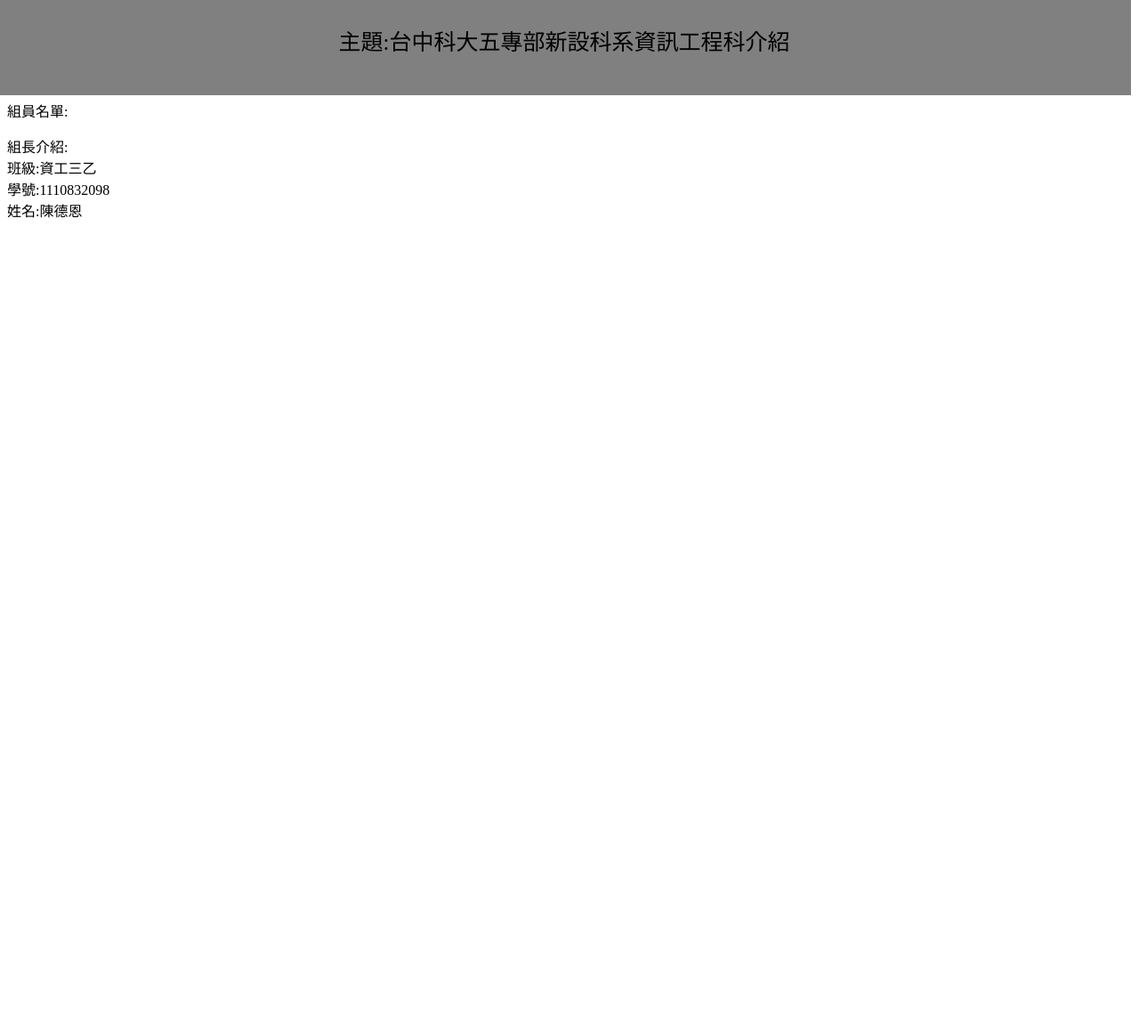
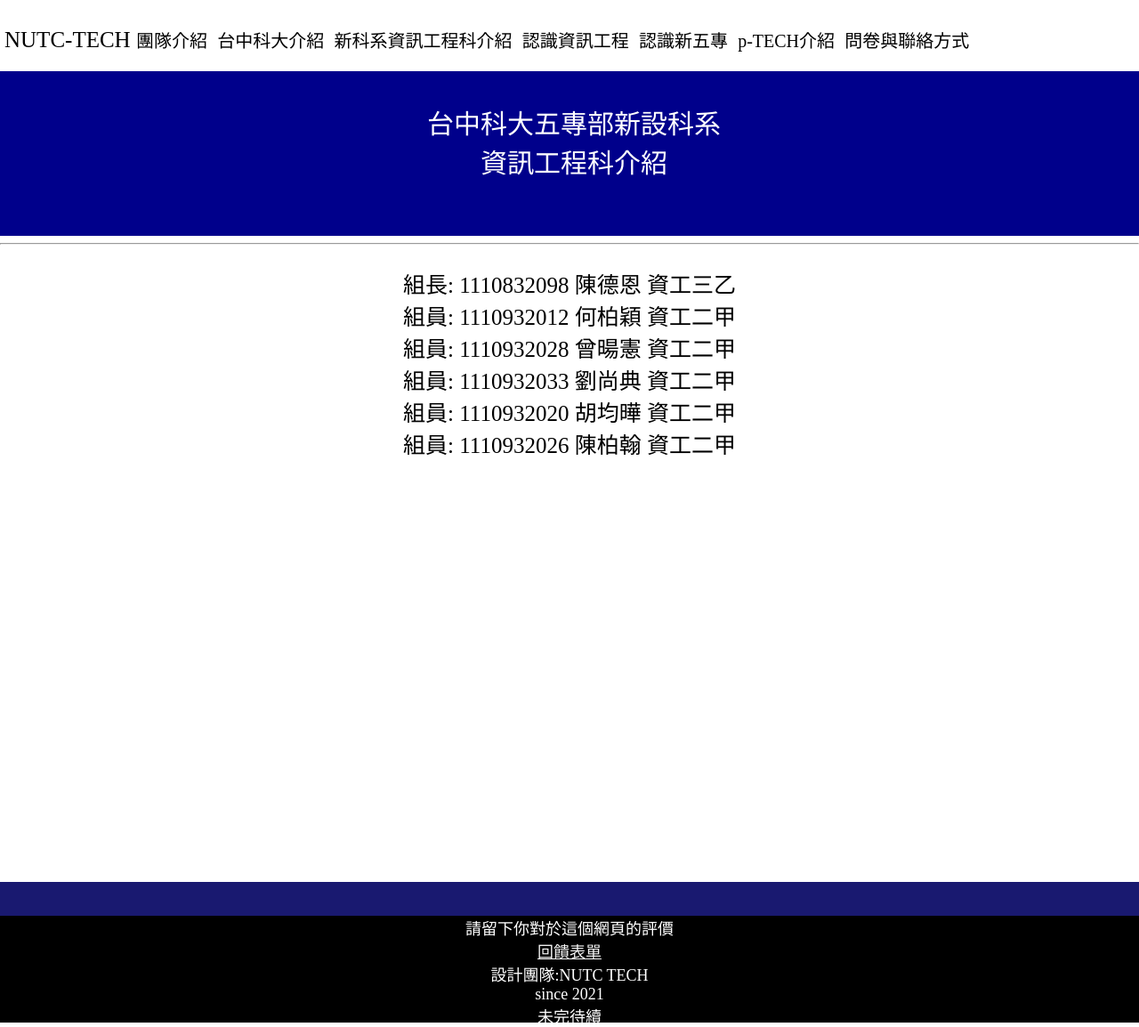
Before and after one commit to nutccsieandy/NUTC-TECH, a plain HTML site: page 程式語言報告.html in a window 1280 px wide. Shown: the whole page at 89% size. Before the commit the page ends 800 px from the top, so only its background shows below. Drawn offline with Linux system fonts and the light colour scheme.

Commit message:
Update 程式語言報告.html

```diff
--- a/程式語言報告.html
+++ b/程式語言報告.html
@@ -1,39 +1,221 @@
 <!DOCTYPE html>
-<html lang="en">
+<!DOCTYPE html>
+<html>
 <head>
-	<meta charset="UTF-8">
+	<meta charset="utf-8">
 	<meta name="viewport" content="width=device-width, initial-scale=1.0">
-	<title>程式語言網頁作業</title>
-</head>
+	<title>首頁</title>
 	<style>
-	.d0{
+
+		.a1{
+			font-size: 20px;
+			font-style: bold;
+			color: black;
+			text-align: center;
+		}
+		.a2{
+			font-size: 20px;
+			font-style: bold;
+			color: black;
+			text-align: center;
+		}
+		.a3{
+			font-size: 20px;
+			font-style: bold;
+			color: black;
+		}
+		.a4{
+			font-size: 20px;
+			font-style: bold;
+			color: black;
+		}
+		.div1{
+			height: 175px;
 			width: 100%;
-		height:100px;
+			position: relative 0px;
+			background-color: 	#00008B;
 			padding: 5px;
-		margin: -11px;
-		background-color:gray;
 		}
-	.p0{
+		.divstart{
+			width:100%;
+			height: 70px;
+			background-color: white;
+			padding: 5px;
+			margin: 0px;
+		}
+		.p1{
+		font-style: bold;
+		font-size: 25px;
+		text-align: middle;
+		color: black;
+		}
+		.p2{
+		font-style: bold;
+		font-size: 30px;
+		text-align: center;
+		color: white;
+		}
+		body{
+			background-size:cover;
+			margin: 0px;
+		}
+		.div2{
+			width: 100%;
+			height: 80px;
+			background-color:#191970;
+		}
+		.r1{
+			font-style: bold;
+			font-size: 18px;
+			text-align: center;
+			color: whitesmoke;
+		}
+		.p3{
+			font-style: bold;
+			font-size: 18px;
+			text-align: center;
+			color: white;
+		}
+		.div3{
+			width:100%;
+			height: 120px;
+			background-color: black;
+			position: relative top;
+			 margin-top: -60px;
+
+		}
+		.p4{
+			font-size: 18px;
+			font-style: bold;
+			color: white;
+			text-align: center;
+		}
+		.pg{
 			font-style: bold;
 			font-size: 25px;
 			text-align: center;
-		font-color:#000;
+			color: black;
+		}
+		.c1{
+			font-size: 20px;
+			font-style: bold;
+			color: black;
+			text-align: middle;
+			text-decoration:none;
+		}
+		.c2{
+			font-size: 20px;
+			font-style: bold;
+			color: black;
+			text-align: middle;
+			text-decoration:none;
+		}
+		.c3{
+			font-size: 20px;
+			font-style: bold;
+			color: black;
+			text-align: middle;
+			text-decoration:none;
+		}
+		.c4{
+			font-size: 20px;
+			font-style: bold;
+			color: black;
+			text-align: middle;
+			text-decoration:none;
+		}
+		.c5{
+			font-size: 20px;
+			font-style: bold;
+			color: black;
+			text-align: middle;
+			text-decoration:none;
+		}
+		.c6{
+			font-size: 20px;
+			font-style: bold;
+			color: black;
+			text-align: middle;
+			text-decoration:none;
+		}
+		.c7{
+			font-size: 20px;
+			font-style: bold;
+			color: black;
+			text-align: middle;
+			text-decoration:none;
 		}
 	</style>
+</head>
 <body>
-	<div class="d0">
-		<p class="p0">
-			主題:台中科大五專部新設科系資訊工程科介紹<br>
+	<div class="divstart">
+		<p class="p1">
+		NUTC-TECH
+		<a href="code01.html" class="c1 col-2">團隊介紹&nbsp;</a>
+		<a href="code02.html"class="c2 col-2">台中科大介紹&nbsp;</a>
+		<a href="code03.html"class="c3 col-2">新科系資訊工程科介紹&nbsp;</a>
+		<a href="code04.html"class="c4 col-2">認識資訊工程&nbsp;</a>
+		<a href="code05.html"class="c5 col-2">認識新五專&nbsp;</a>
+		<a href="code06.html"class="c6 col-2">p-TECH介紹&nbsp;</a>
+		<a href="code07.html"class="c7 col-2">問卷與聯絡方式&nbsp;</a>
 		</p>
 	</div>
-	<p class="p1">
-		組員名單:<br>
+	<div class="div1">
+		<p class="p2">
+		台中科大五專部新設科系<br>
+		資訊工程科介紹<br>
 		</p>
-	<p class="p2">
-		組長介紹:<br>
-		班級:資工三乙<br>
-		學號:1110832098<br>
-		姓名:陳德恩<br>
+	</div>
+	<hr>
+	<p class="pg">
+	組長:
+	1110832098 陳德恩 資工三乙<br>
+	組員:
+	1110932012 何柏穎 資工二甲<br>
+	組員:
+	1110932028 曾暘憲 資工二甲<br>
+	組員:
+	1110932033 劉尚典 資工二甲<br>
+	組員:
+	1110932020 胡均曄 資工二甲<br>
+	組員:
+	1110932026 陳柏翰 資工二甲<br>
 	</p>
+	<br>
+	<br>
+	<br>
+	<br>
+	<br>
+	<br>
+	<br>
+	<br>
+	<br>
+	<br>
+	<br>
+	<br>
+	<br>
+	<br>
+	<br>
+	<br>
+	<br>
+	<br>
+	<br>
+	<br>
+	<br>
+	<br>
+	<br>
+	<br>
+	<div class="div2">
+	<p class="p3"><br></p>
+	</div>
+	<div class="div3">
+		<p class="p4">
+		請留下你對於這個網頁的評價<br>
+<a href="https://docs.google.com/forms/d/e/1FAIpQLSdbfNdOMO1jB6AmGtPqKoLcHCLXhuSA3E6El6r-4eVffykKkQ/viewform" class="r1">回饋表單</a><br>
+			設計團隊:NUTC TECH<br>
+			since 2021<br>
+			未完待續<br>
+		</p>
+	</div>
 </body>
 </html>
```
Lines whose indentation alone changed are shown as unchanged.
